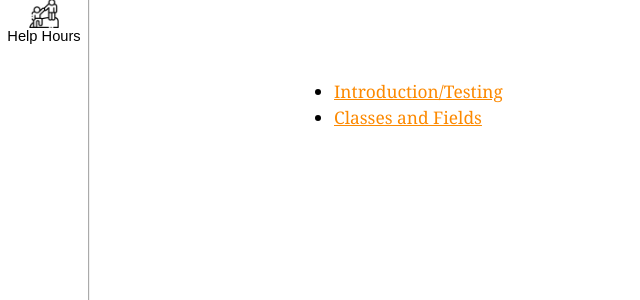
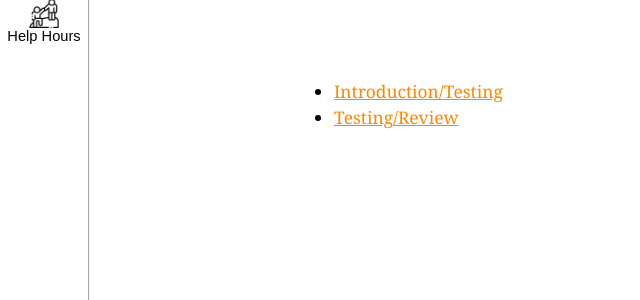
Before and after one commit to memelissa/ucsd-cse12-sp22.github.io, a Jekyll site: the page built from material.md, in a window 1280 px wide. Shown: the part 345-645 px from the top of the page, without its empty margins (0-640 px from the left). Built offline with Jekyll 4.4.1, drawn with Linux system fonts in a browser that asks for light colours.

Commit message:
Update lecture2.md

```diff
--- a/_lectures/lecture2.md
+++ b/_lectures/lecture2.md
@@ -1,7 +1,7 @@
 ---
 layout: with-sidebar
 index: 2
-name: Classes and Fields
+name: Testing/Review
 released-on: "2022-03-31"
 videos:
   - title: Review, (Array) Lists
```
